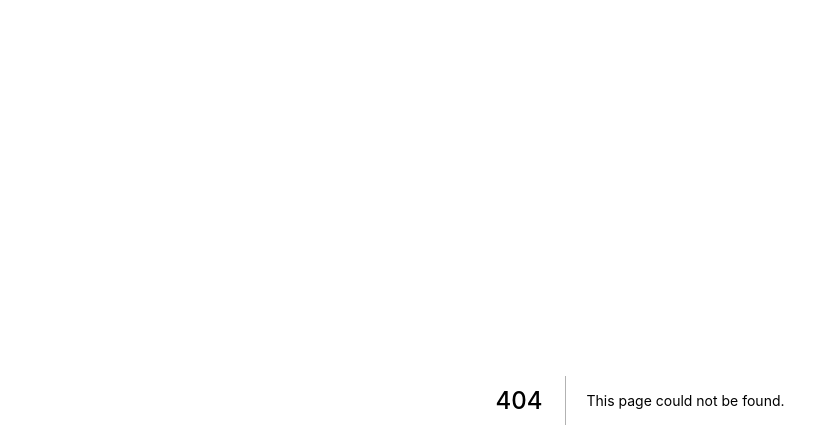
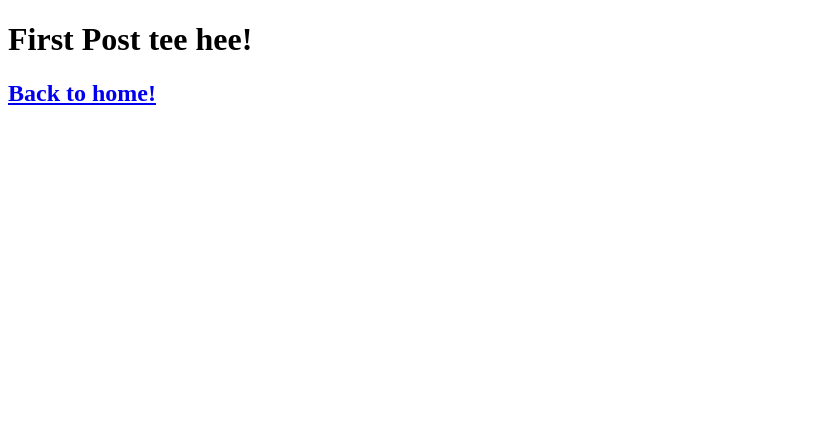
Before and after one commit to LucasLaibly/Intrusion-UI, a Next.js app: page /posts/first-post in a window 1280 px wide. Before the commit this address had no page. Shown: the top 448 px of the page, without its empty margins (0-839 px from the left). Built offline with nearby package versions, Linux system fonts and the light colour scheme.

Commit message:
temporary page for LINK

```diff
--- /dev/null
+++ b/pages/posts/first-post.js
@@ -0,0 +1,14 @@
+import Link from "next/link";
+
+export default function FirstPost() {
+    return (
+        <>
+            <h1>First Post tee hee!</h1>
+            <h2>
+                <Link href="/">
+                    <a>Back to home!</a>
+                </Link>
+            </h2>
+        </>
+    )
+}
```
Also changed, not shown: pages/index.js (+11 -3 lines).
